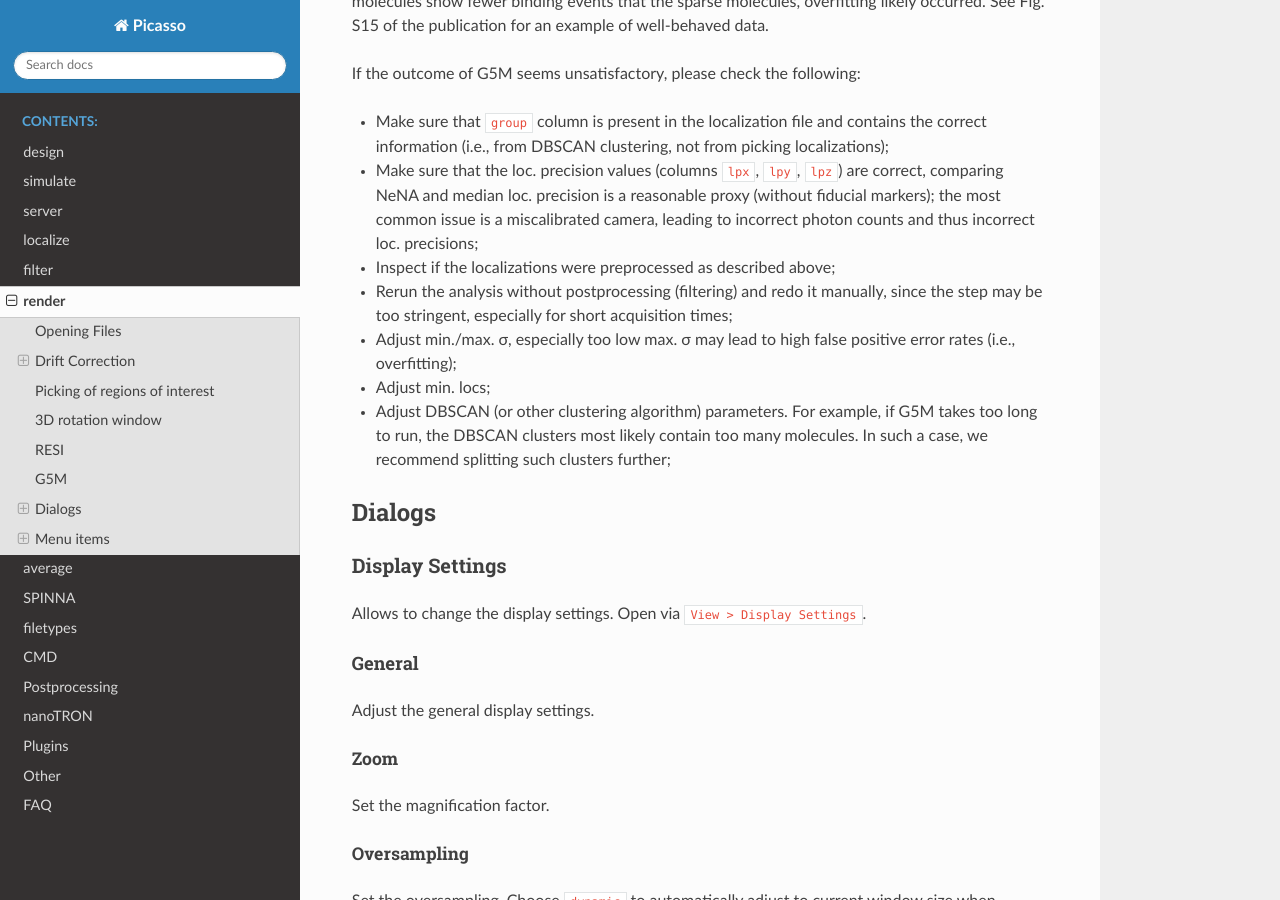
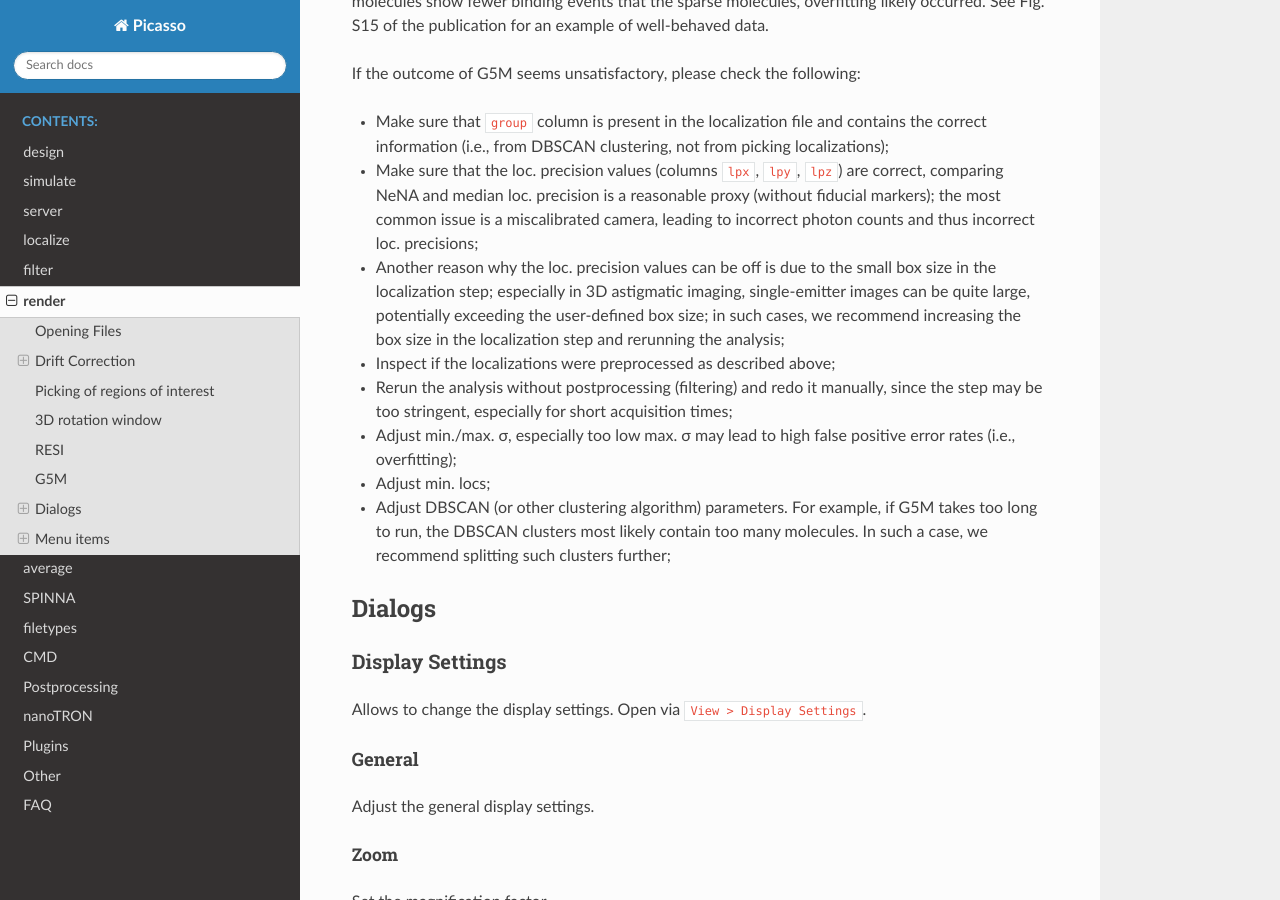
Before and after one commit to jungmannlab/picasso, a Sphinx documentation site: the page built from docs/render.rst, in a window 1280 px wide and 900 px high, scrolled down 5545 px. Built offline with Sphinx 7.4.7 and the Read the Docs theme 3.1.0, drawn with Linux system fonts in a browser that asks for light colours.

Commit message:
add new g5m troubleshooting

```diff
--- a/changelog.rst
+++ b/changelog.rst
@@ -17,6 +17,7 @@ Small improvements:
 - Render property - removed legend
 - Render Nearest Neighbor Analysis - saves nearest neighbors distances in the localizations .hdf5 file
 - Render G5M dialog - adjusted the frame analysis checkbox
+- G5M documentation has been updated to include more troubleshooting tips and common issues, see `here <https://picassosr.readthedocs.io/en/latest/render.html#g5m>`__
 - Localize zooms in and out centered at the current view
 - Config file changes from 0.9.5 were `documented <https://picassosr.readthedocs.io/en/latest/localize.html>`__ and `config template <https://github.com/jungmannlab/picasso/blob/master/picasso/config_template.yaml>`__ was updated
 - SPINNA 3D masking: z slicing added for visual inspection
--- a/docs/render.rst
+++ b/docs/render.rst
@@ -103,6 +103,7 @@ If the outcome of G5M seems unsatisfactory, please check the following:
 
 - Make sure that ``group`` column is present in the localization file and contains the correct information (i.e., from DBSCAN clustering, not from picking localizations);
 - Make sure that the loc. precision values (columns ``lpx``, ``lpy``, ``lpz``) are correct, comparing NeNA and median loc. precision is a reasonable proxy (without fiducial markers); the most common issue is a miscalibrated camera, leading to incorrect photon counts and thus incorrect loc. precisions;
+- Another reason why the loc. precision values can be off is due to the small box size in the localization step; especially in 3D astigmatic imaging, single-emitter images can be quite large, potentially exceeding the user-defined box size; in such cases, we recommend increasing the box size in the localization step and rerunning the analysis;
 - Inspect if the localizations were preprocessed as described above;
 - Rerun the analysis without postprocessing (filtering) and redo it manually, since the step may be too stringent, especially for short acquisition times;
 - Adjust min./max. σ, especially too low max. σ may lead to high false positive error rates (i.e., overfitting);
```
